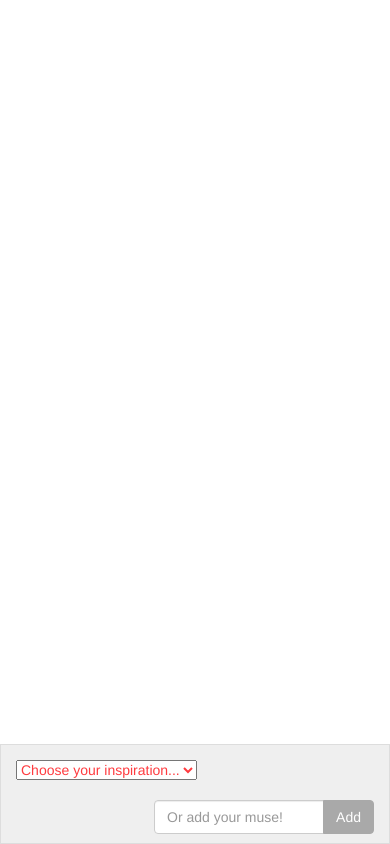
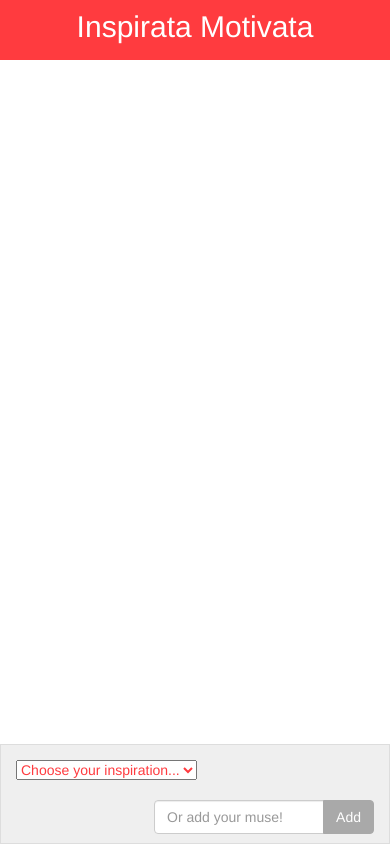
Before and after one commit to cecolby11/GiphySearch, a PHP site: page / in a window 390 px wide. Run offline with PHP 8.4, Linux system fonts and the light colour scheme.

Commit message:
improving resizing and media queries

```diff
--- a/assets/css/style.css
+++ b/assets/css/style.css
@@ -22,6 +22,9 @@
 .container{
   max-width: 100%;
   min-height: calc(100vh - 90px); /*viewport height - footer height - footer margin - footer border... put viewport in html links!*/
+}
+header {
+  text-align: right;
 }
 footer{
   height: 50px;
@@ -70,7 +73,7 @@ footer{
 /*topic form*/
 
 .topic-form{
-  margin: 20px auto 0 auto;
+  margin: 20px auto 20px auto;
   overflow: auto;
   float:right;
   max-width: 220px;
@@ -86,12 +89,6 @@ footer{
 
 
 /*gifs*/
-.gif-display-section {
-
-}
-.gif-display-section .page-header{
-  text-align:right;
-}
 .gif-display-section .gif{
   margin: 10px;
   display: inline-block;
@@ -106,18 +103,41 @@ footer{
   margin: 5px;
 }
 
-/*mobile landscape or smaller*/
-@media screen and (max-width: 640px) {
+/*tablet or smaller */
+@media screen and (max-width: 768px) {
+  header {
+    position: fixed;
+    top: 0;
+    left: 0;
+    z-index: 2;
+    background: var(--watermelon);
+    text-align: center;
+    color: white;
+    width: 100%;
+    height: 60px;
+    padding-top: 10px;
+  }
+  header h2,
+  header h4 {
+    margin-top: 0;
+    font-weight: lighter;
+  }
+  header h4 {
+    background: white;
+    color: var(--watermelon);
+    padding: 5px;
+  }
   footer{
     display: none;
   }
   .page {
+    width: 100%;
     margin: 0 auto;
     padding: 0;
   }
   .container{
     max-width: 100%;
-    padding: 0;
+    padding: 15px;
     margin: 0;
     width: 100%;
   }
@@ -129,13 +149,28 @@ footer{
     width: 100%;
     left: 0;
     height: 100px;
+    padding: 0;
   }
   .gif-display-section .gif-image{
-    height: 70px;
+    height: 200px;
     margin: 0 auto;
     box-shadow: 0 0 0;
   }
   .gif-display-section .gif-rating{
     font-size: 10px;
   }
+  .gif-display-section {
+    margin-top: 70px; /*so it starts below header*/
+    margin-bottom: 100px; /*so it shows above topic section*/
+  }
 }
+
+/*phone landscape or smaller*/
+@media screen and (max-width: 640px) {
+  .gif-display-section .gif-image{
+    height: 100px;
+    margin: 0 auto;
+    box-shadow: 0 0 0;
+  }
+
+}
--- a/assets/javascript/app.js
+++ b/assets/javascript/app.js
@@ -158,10 +158,7 @@ $(document).ready(function() {
     },
 
     renderGifHeading: function() {
-      var newDiv = $('<div>');
-      newDiv.addClass('page-header');
-      newDiv.html('<h4>click a gif to play/pause</h4>');
-      $('.gif-display-section').prepend(newDiv);
+      $('.gif-instruction').removeClass('hidden');
     },
 
     playPauseGif: function(gifImg){
@@ -231,6 +228,8 @@ $(document).ready(function() {
           break;
         case 'resizeWindow':
           browser.renderButtons(appState.topicsArray);
+          $('.topic-button-panel .page-header').removeClass('hidden');
+          $('.gif-instruction').html('Click a gif to play/pause');
           break;
       }
     }
@@ -243,14 +242,14 @@ $(document).ready(function() {
   var mobileDisplay = {
     createDropdown: function() {
       //remove any existing dropdown
-      $('.gif-dropdown').remove();
+      $('.topic-dropdown').remove();
 
       // drop button panel to the bottom
       $('.topic-button-panel').insertBefore('footer');
       // put them in a dropdown instead of individual buttons
       // 1. create dropdown
       var dropdown = $('<select>');
-      dropdown.addClass('gif-dropdown');
+      dropdown.addClass('topic-dropdown');
       // 2. create default option with text
       $('<option>', {
         'selected': 'selected',
@@ -267,8 +266,9 @@ $(document).ready(function() {
       });
       // append dropdown to section in html
       $(dropdown).insertBefore('.topic-button-panel .topic-form');
-      // hide the desktop buttons
+
       mobileDisplay.hideButtons();
+      mobileDisplay.updateGifInstruction();
     },
 
     hideButtons: function() {
@@ -282,6 +282,10 @@ $(document).ready(function() {
             'text': userInput
           }).appendTo($('.dropdown'));
     },
+
+    updateGifInstruction: function(){
+      $('.gif-instruction').html('Tap gifs to play/pause');
+    }
   };
 
 // ================
@@ -327,7 +331,7 @@ $(document).ready(function() {
 // MOBILE EVENT MANAGEMENT
 // ================
   // make dropdown selection work
-  $('.topic-button-panel').on('change', '.gif-dropdown',function() {
+  $('.topic-button-panel').on('change', '.topic-dropdown',function() {
     // method to find the selected option in the scroll selector, get its value
     var selectedTopic = $(this).find('option:selected').val();
     appState.selectedTopic = selectedTopic;
@@ -357,7 +361,7 @@ $(document).ready(function() {
       mobileDisplay.createDropdown();
     } else {
       //remove any existing dropdown
-      $('.gif-dropdown').remove();
+      $('.topic-dropdown').remove();
       // pop button panel to the top
       $('.topic-button-panel').appendTo('.col-md-4');
       appState.phase = 'resizeWindow';
--- a/index.html
+++ b/index.html
@@ -18,6 +18,11 @@
 </head>
 <body>
 <div class="page">
+
+  <header>
+    <h2>Inspirata Motivata</h2>
+    <h4 class="gif-instruction hidden">Click a gif to play/pause</h4>
+  </header>
   <!-- container -->
   <div class="container">
 
```
